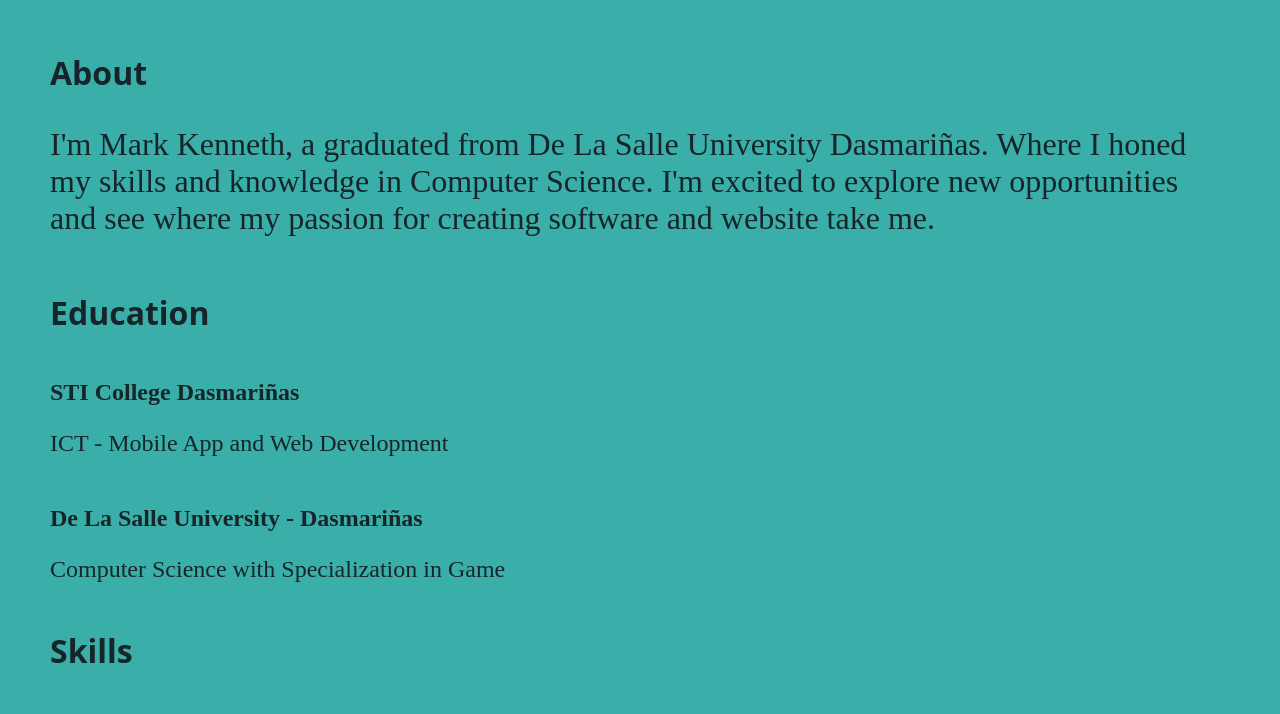
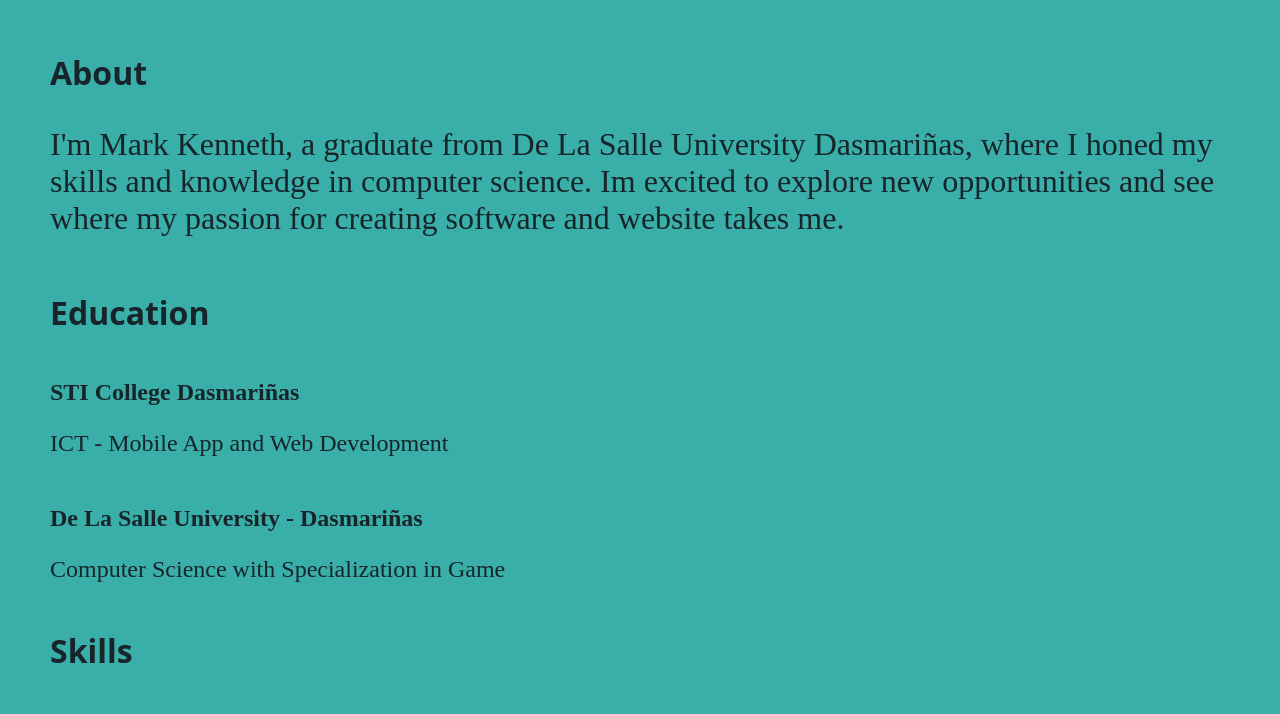
Before and after one commit to martinezmark71001/MyWebPortfolio, a plain HTML site: page index.html in a window 1280 px wide. Shown: the part 880-1594 px from the top of the page. Drawn offline with Linux system fonts and the light colour scheme.

Commit message:
Update index.html

```diff
--- a/index.html
+++ b/index.html
@@ -29,7 +29,7 @@
             <div class="about-layout">
                 <div class="about-item">
                     <h1 class="page-name">About</h1>
-                    <p class="aboutMeDescription">I'm Mark Kenneth, a graduated from De La Salle University Dasmariñas. Where I honed my skills and knowledge in Computer Science. I'm excited to explore new opportunities and see where my passion for creating software and website take me.</p>
+                    <p class="aboutMeDescription">I'm Mark Kenneth, a graduate from De La Salle University Dasmariñas, where I honed my skills and knowledge in computer science. Im excited to explore new opportunities and see where my passion for creating software and website takes me.</p>
                 </div>
             </div>
             <div class="education-layout">
```
